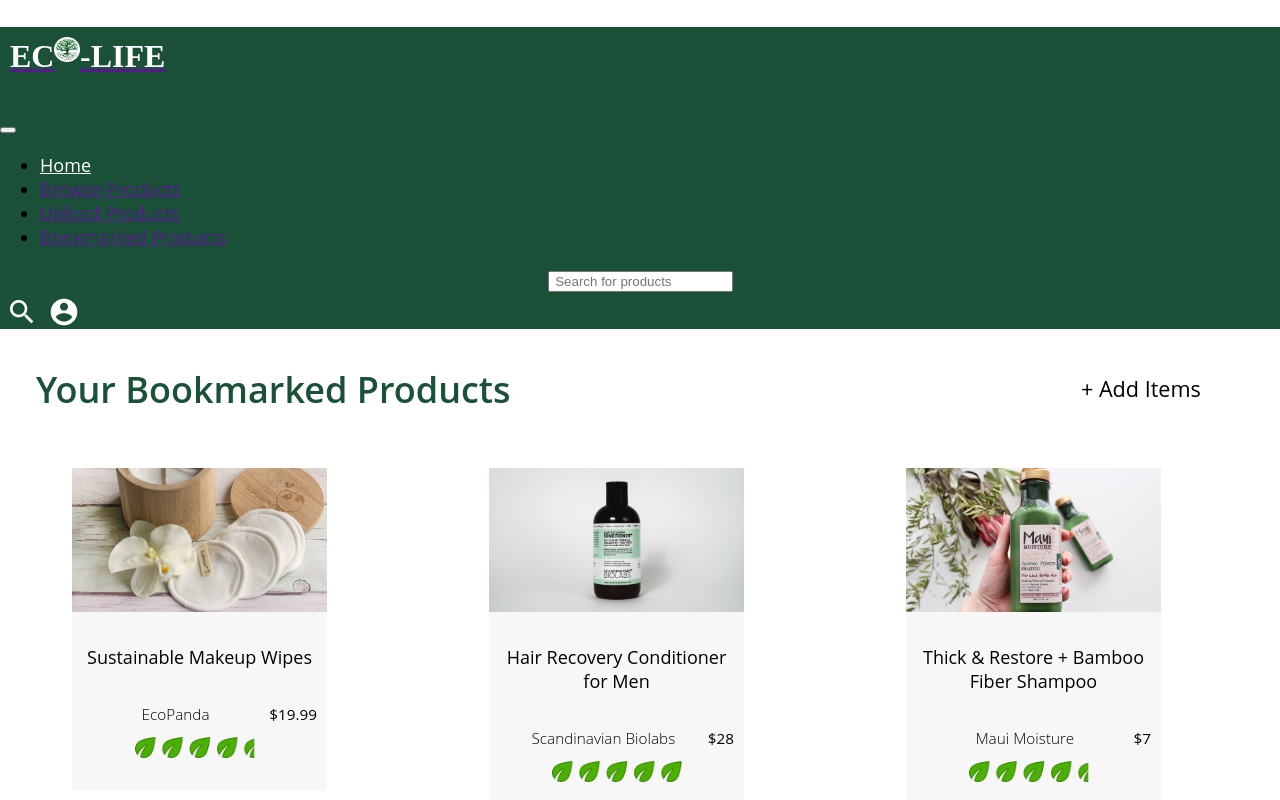
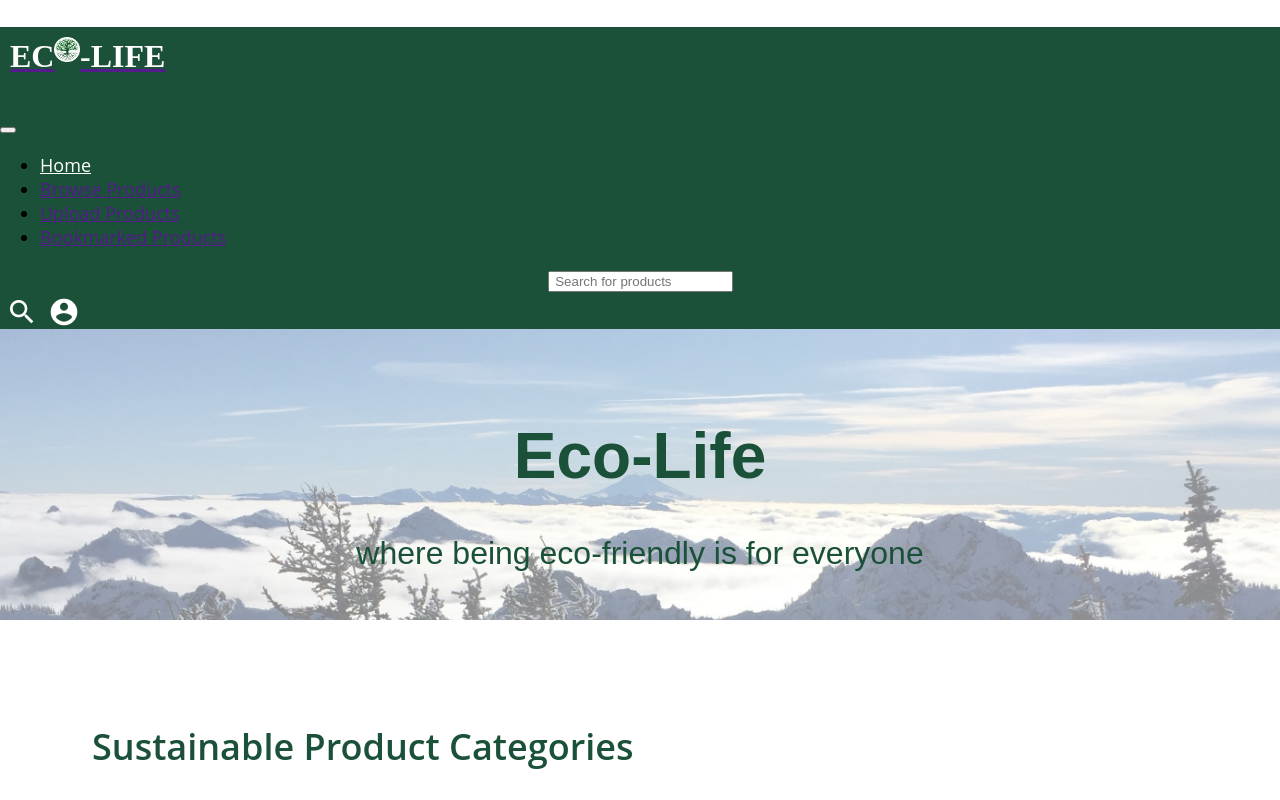
Before and after one commit to info340-au22/project-emilysmokoff, a React (Create React App) app: page / in a window 1280 px wide. Shown: the top 800 px of the page. Built offline with nearby package versions, Linux system fonts and the light colour scheme; the HTML template or start-up script is replaced by a standard one.

Commit message:
override last push

```diff
--- a/src/App.js
+++ b/src/App.js
@@ -1,9 +1,9 @@
 import React, {useState} from 'react';
 
-import { BookmarkedBody } from './components/BookmarkedBody.js';
-//import { SearchBody } from './SearchBody.js';
+//import { BookmarkedBody } from './components/BookmarkedBody.js';
+//import { SearchBody } from './components/SearchBody.js';
 import { NavigationBar } from './components/NavigationBar.js';
-//import { HomePage } from './components/HomePage.js';
+import { HomePage } from './components/HomePage.js';
 import { Footer } from './components/Footer.js';
 
 
@@ -16,10 +16,10 @@
     return (
         <div>
             <NavigationBar currentPage={currentPage}/>
-            {/* <HomePage /> */}
-            <BookmarkedBody
+            <HomePage />
+            {/* <BookmarkedBody
              productList={productList}
-            />
+            /> */}
             {/* <SearchBody
             productList={productList}
             /> */}
```
